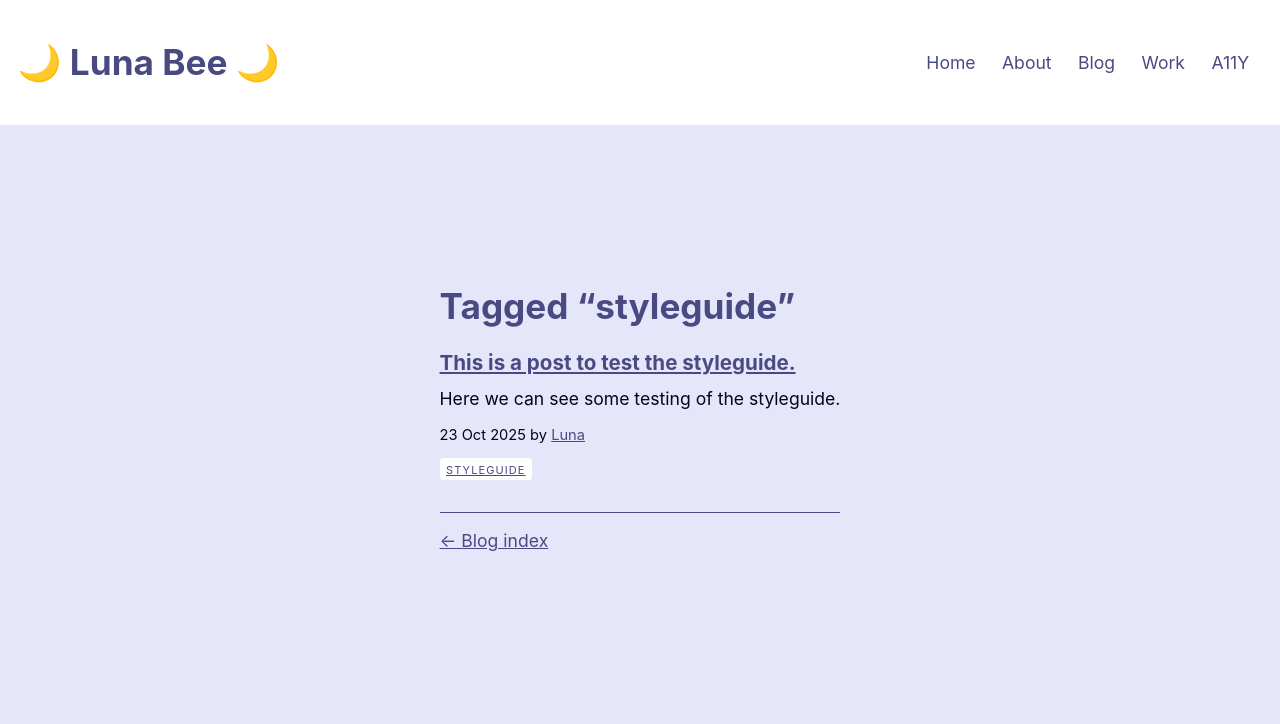
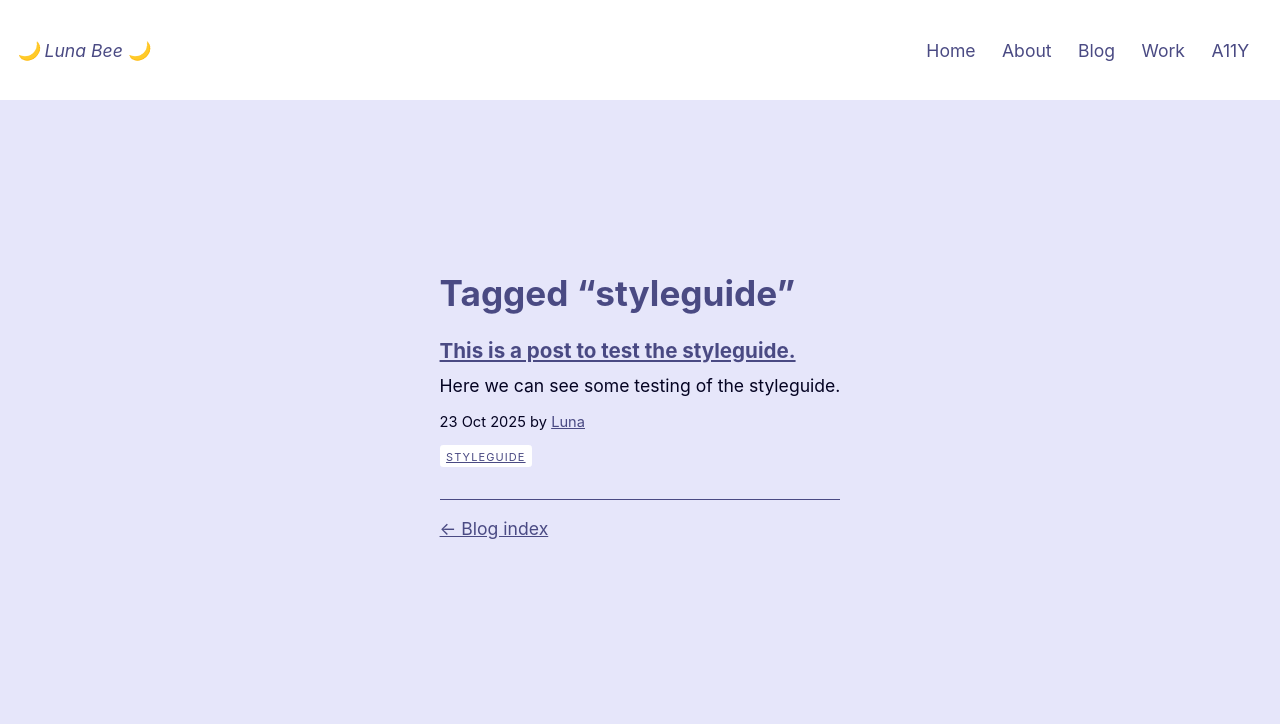
Before and after one commit to constbeecoding/lunabeedev, an Eleventy site: page tags.njk in a window 1280 px wide. Shown: the top 724 px of the page. Built offline with nearby package versions, Linux system fonts and the light colour scheme; Eleventy itself is replaced by a stand-in of ours; files that its build step writes are made by us from their sources; what markdown-it-attrs would draw is missing.

Commit message:
style(nav): Update logo and title.

```diff
--- a/_includes/assets/css/inline.css
+++ b/_includes/assets/css/inline.css
@@ -100,12 +100,15 @@ pre {
 }
 
 /* Header Logo (style as h2) */
-header > em {
-	display: block;
-	font-size: 2em;
-	margin: 0.67em 0;
-	font-weight: bold;
-	font-style: normal;
+header > a picture .logo-img {
+	max-width: 50px;
+	margin-right: 1rem;
+}
+
+header a {
+	display: flex;
+	align-items: center;
+
 }
 
 /* Header Nav */
```
